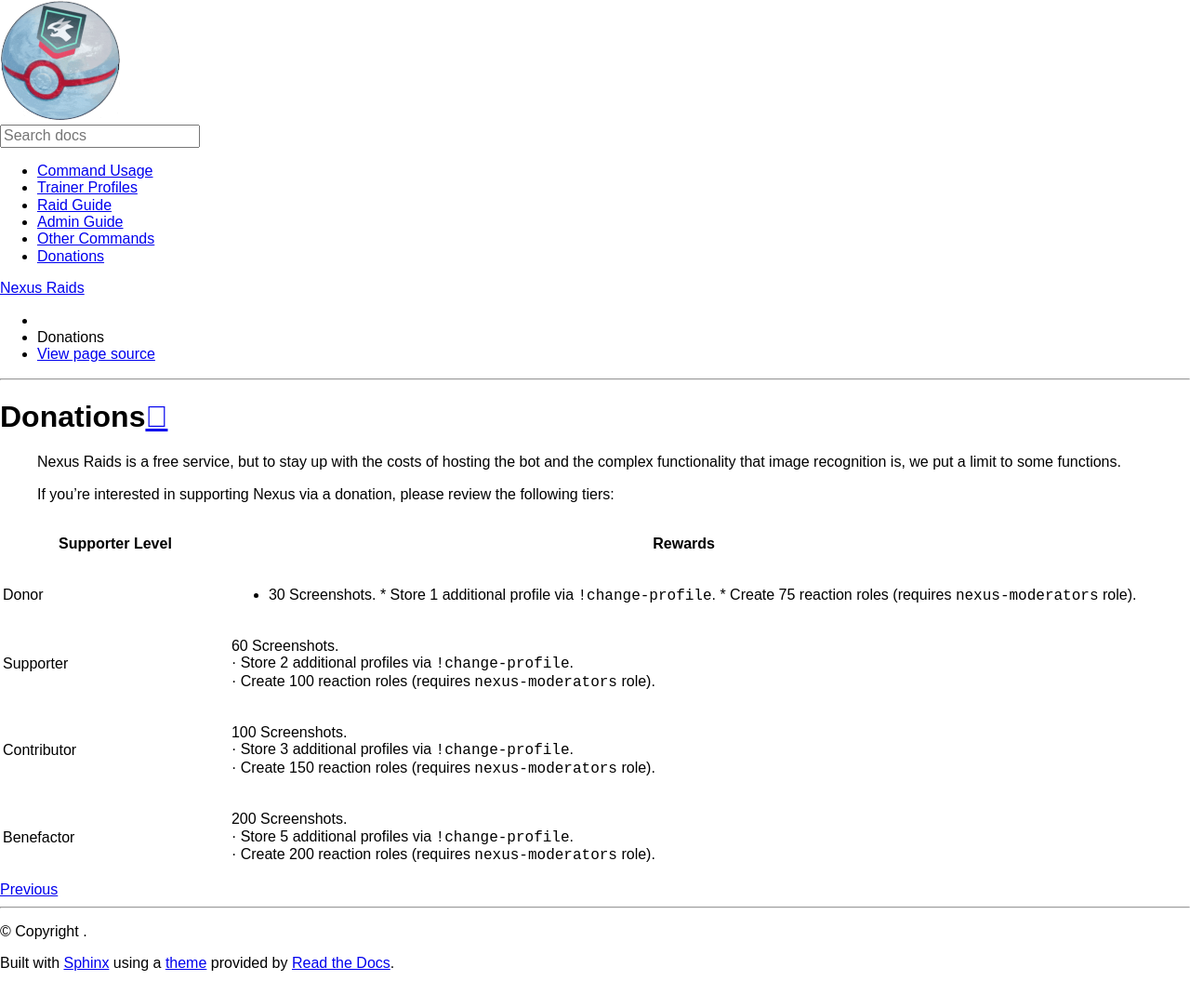
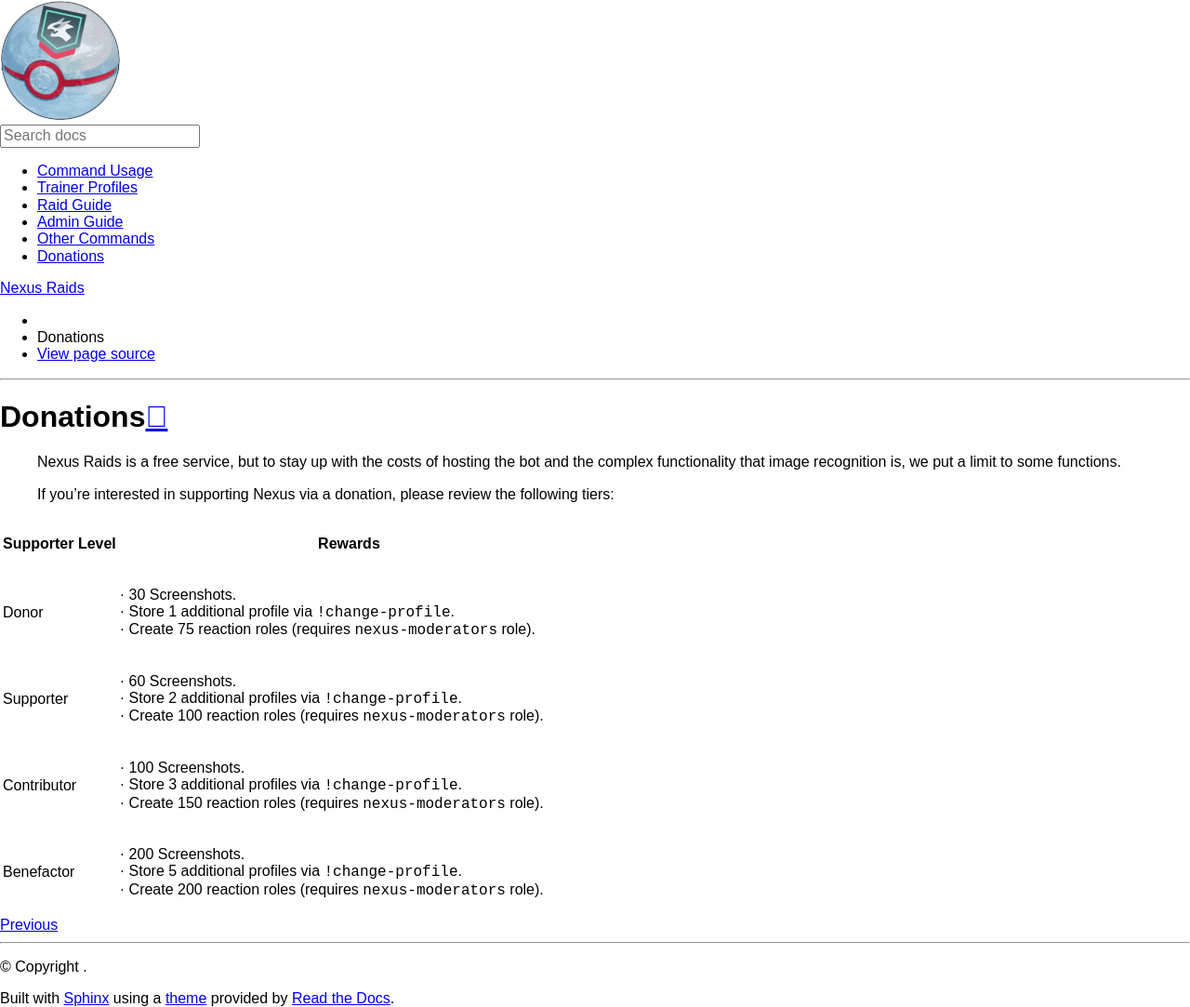
Before and after one commit to NexusRaids/nexus-docs, a Sphinx documentation site: the page built from docs/donation.md, in a window 1280 px wide. Shown: the whole page at 93% size. Built offline with Sphinx 7.4.7 and the Read the Docs theme 2.0.0, drawn with Linux system fonts in a browser that asks for light colours; nearby versions of some CDN libraries; formulas are drawn with MathJax 3; before the commit the page ends 1046 px from its top, so only the background shows below that; some of the changed lines change nothing that is shown.

Commit message:
doc update

````diff
--- a/docs/conf.py
+++ b/docs/conf.py
@@ -78,6 +78,7 @@
 html_theme_options = {
     'logo_only': True,
     'display_version': False,
+	'extra_scripts': ['https://use.fontawesome.com/6a11f6d7c9.js']
 }
 
 html_context = {
--- a/docs/donation.md
+++ b/docs/donation.md
@@ -10,15 +10,19 @@
 .. # define a hard line break for HTML
 .. |br| raw:: html
 
-   <br> &middot;
+   <br>
+
+.. |md| raw:: html
+
+   &middot;
 
 .. csv-table::
    :header: "Supporter Level", "Rewards"
    :widths: 5, 20
 
-   "Donor", "* 30 Screenshots. * Store 1 additional profile via ``!change-profile``. * Create 75 reaction roles (requires ``nexus-moderators`` role)."
-   "Supporter", "60 Screenshots. |br| Store 2 additional profiles via ``!change-profile``. |br| Create 100 reaction roles (requires ``nexus-moderators`` role)."
-   "Contributor", "100 Screenshots. |br| Store 3 additional profiles via ``!change-profile``. |br| Create 150 reaction roles (requires ``nexus-moderators`` role)."
-   "Benefactor", "200 Screenshots. |br| Store 5 additional profiles via ``!change-profile``. |br| Create 200 reaction roles (requires ``nexus-moderators`` role)."
+   "Donor", "|md| 30 Screenshots. |br| |md| Store 1 additional profile via ``!change-profile``. |br| |md| Create 75 reaction roles (requires ``nexus-moderators`` role)."
+   "Supporter", "|md| 60 Screenshots. |br| |md| Store 2 additional profiles via ``!change-profile``. |br| |md| Create 100 reaction roles (requires ``nexus-moderators`` role)."
+   "Contributor", "|md| 100 Screenshots. |br| |md| Store 3 additional profiles via ``!change-profile``. |br| |md| Create 150 reaction roles (requires ``nexus-moderators`` role)."
+   "Benefactor", "|md| 200 Screenshots. |br| |md| Store 5 additional profiles via ``!change-profile``. |br| |md| Create 200 reaction roles (requires ``nexus-moderators`` role)."
 
 ```
````
